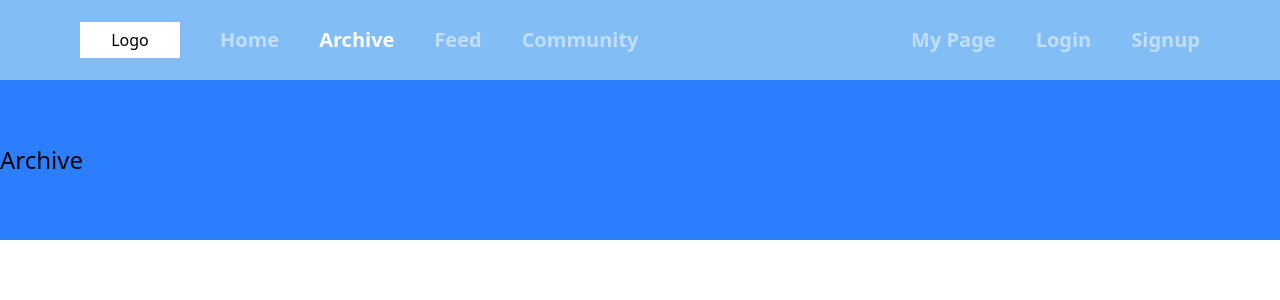
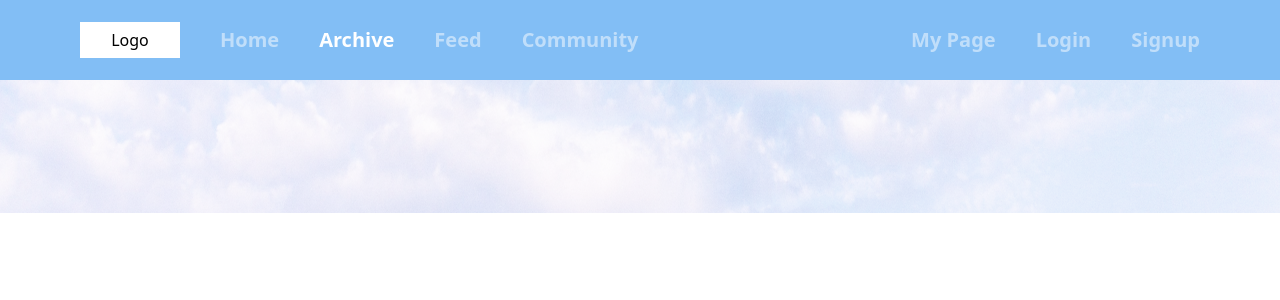
Before and after one commit to Deokive/FE, a React (Vite) app: page /archive in a window 1280 px wide. Shown: the top 300 px of the page. Built offline with nearby package versions, Linux system fonts and the light colour scheme; the HTML template or start-up script is replaced by a standard one; a web font is replaced by a local one.

Commit message:
feat: 배너 props에 이미지주소 추가

```diff
--- a/src/components/community/Banner.tsx
+++ b/src/components/community/Banner.tsx
@@ -1,9 +1,14 @@
 import banner from "@/assets/images/banner.png";
 
-const Banner = () => {
+interface BannerProps {
+  image?: string;
+}
+
+const Banner = ({ image }: BannerProps) => {
   return (
     <div className="flex justify-center items-center w-full">
-      <img src={banner} alt="banner" role="img"></img>
+      {image && <img src={image} alt="banner" role="img" />}
+      {!image && <img src={banner} alt="banner" role="img" />}
     </div>
   );
 };
--- a/src/pages/Archive/Archive.tsx
+++ b/src/pages/Archive/Archive.tsx
@@ -1,7 +1,9 @@
+import Banner from "@/components/community/Banner";
+
 const Archive = () => {
   return (
-    <div className="h-full pt-16 pb-16 bg-blue-500">
-      <h2 className="text-2xl text-black">Archive</h2>
+    <div className="flex flex-col items-center justify-center">
+      <Banner />
     </div>
   );
 };
```
